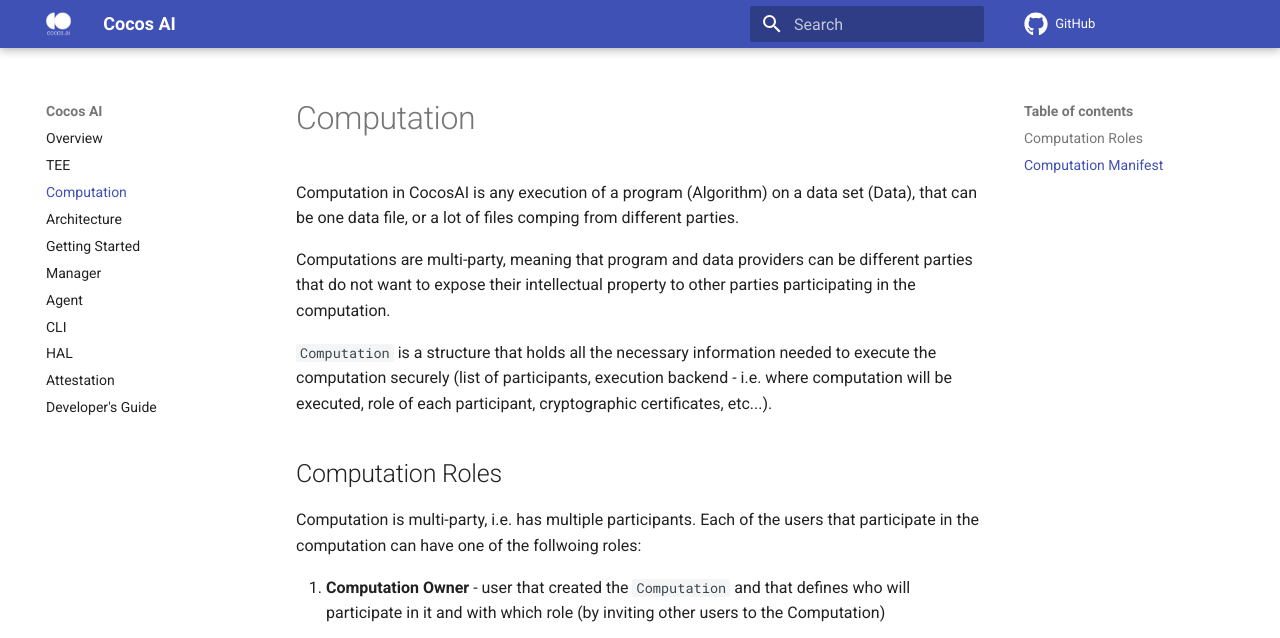
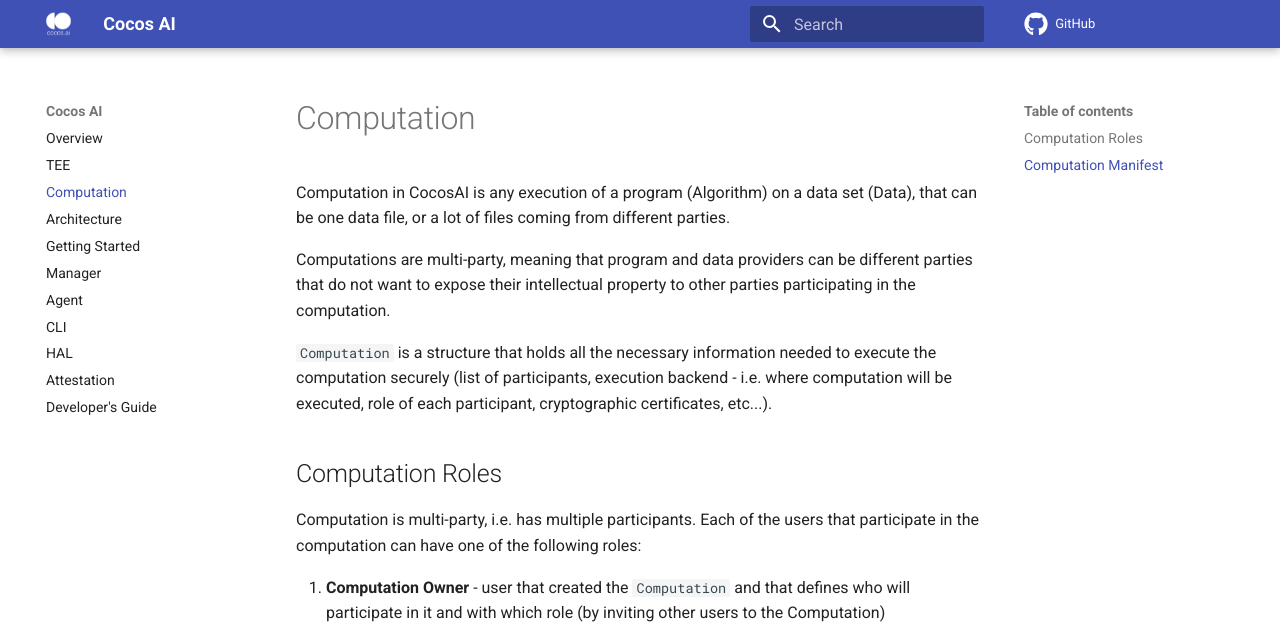
Before and after one commit to ultravioletrs/cocos-docs, an MkDocs documentation site: the page built from docs/computation.md, in a window 1280 px wide and 1262 px high. Shown: the top 638 px of the window. Built offline with MkDocs 1.6.1 and Material for MkDocs 9.7.7, drawn with Linux system fonts in a browser that asks for light colours; comment, search, counter and statistics services are not loaded.

Commit message:
Fix typo in computation.md

```diff
--- a/docs/computation.md
+++ b/docs/computation.md
@@ -1,6 +1,6 @@
 # Computation
 
-Computation in CocosAI is any execution of a program (Algorithm) on a data set (Data), that can be one data file, or a lot of files comping from different parties.
+Computation in CocosAI is any execution of a program (Algorithm) on a data set (Data), that can be one data file, or a lot of files coming from different parties.
 
 Computations are multi-party, meaning that program and data providers can be different parties that do not want to expose their intellectual property to other parties participating in the computation.
 
@@ -8,7 +8,7 @@ Computations are multi-party, meaning that program and data providers can be dif
 
 ## Computation Roles
 
-Computation is multi-party, i.e. has multiple participants. Each of the users that participate in the computation can have one of the follwoing roles:
+Computation is multi-party, i.e. has multiple participants. Each of the users that participate in the computation can have one of the following roles:
 
 1. **Computation Owner** - user that created the `Computation` and that defines who will participate in it and with which role (by inviting other users to the Computation)
 2. **Algorithm Provider** - user that will provide the actual program to be executed
```
